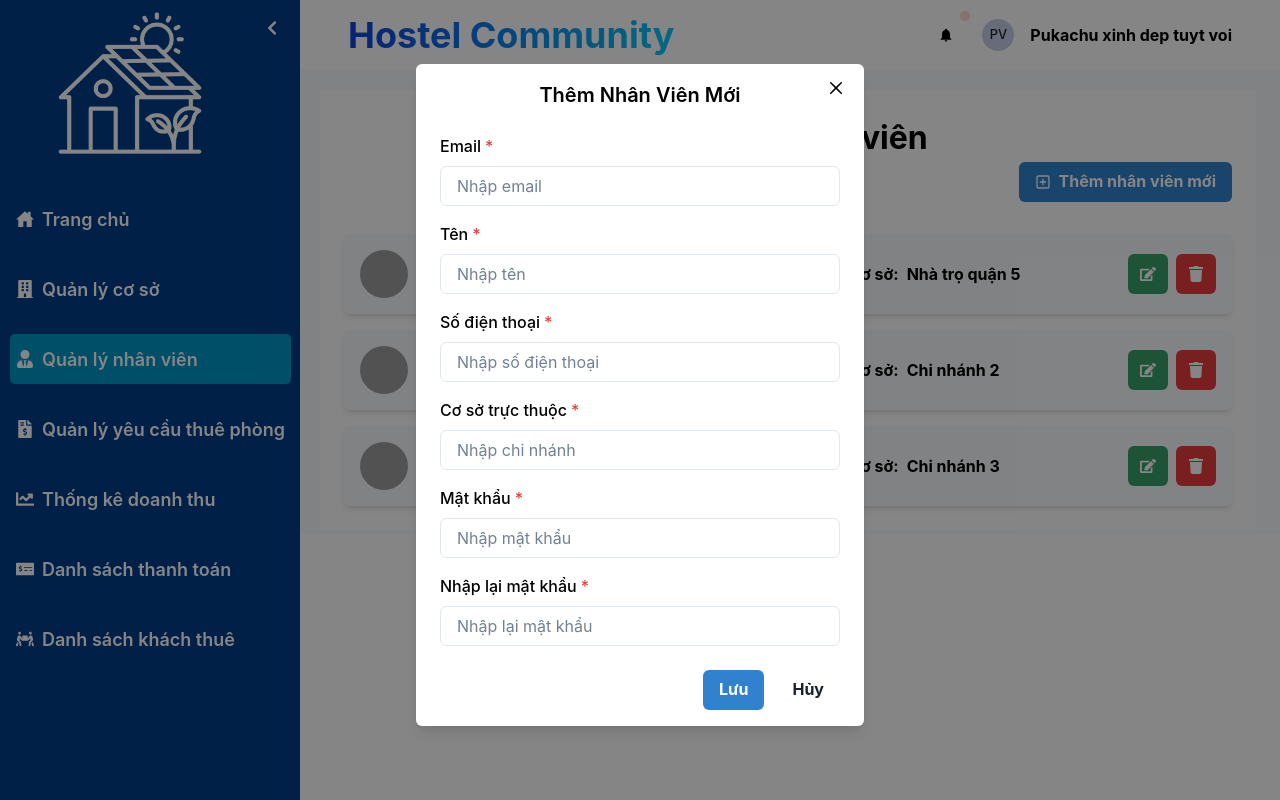
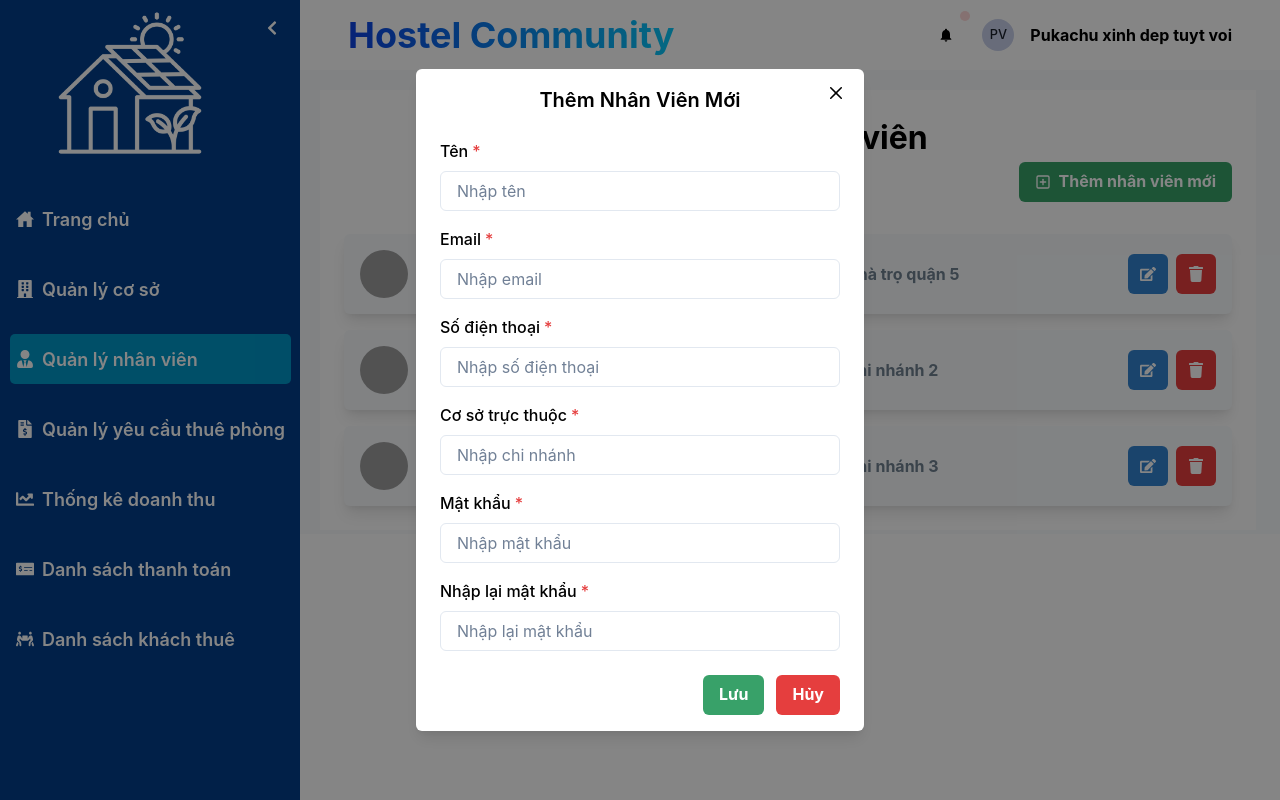
Before and after one commit to lnpu0311/CNPMnangcao, a React (Create React App) app in the folder client/: page /employee-management in a window 1280 px wide. Both pictures are taken after a click on the button "Thêm nhân viên mới". Built offline with nearby package versions, Linux system fonts and the light colour scheme; grey boxes are pictures that could not be loaded.

Commit message:
hỏng biết...

```diff
--- a/client/src/landlord/EmployeeManagement.js
+++ b/client/src/landlord/EmployeeManagement.js
@@ -25,7 +25,7 @@ import {
   useColorModeValue,
 } from "@chakra-ui/react";
 import { FaEdit, FaTrash, FaSave } from "react-icons/fa";
-import { PlusSquareIcon } from "@chakra-ui/icons";
+import { EditIcon, PlusSquareIcon } from "@chakra-ui/icons";
 
 const EmployeeManagement = () => {
   const toast = useToast();
@@ -163,7 +163,6 @@ const EmployeeManagement = () => {
       isClosable: true,
     });
   };
-  const backgroundColor = useColorModeValue("brand.2", "brand.4");
   return (
     <Box>
       <Text fontSize="xx-large" fontWeight="bold" as={"h2"}>
@@ -173,20 +172,31 @@ const EmployeeManagement = () => {
       {/* Add New Employee */}
       <Flex justifyContent={"flex-end"} mb={8}>
         <Button
-          colorScheme="blue"
+          colorScheme="green"
           onClick={handleAddNew}
           leftIcon={<PlusSquareIcon />}
         >
           Thêm nhân viên mới
         </Button>
 
-        <Modal isOpen={isOpen} onClose={onClose}>
+        <Modal isCentered isOpen={isOpen} onClose={onClose}>
           <ModalOverlay />
           <ModalContent>
             <ModalHeader textAlign={"center"}>Thêm Nhân Viên Mới</ModalHeader>
             <ModalCloseButton />
             <ModalBody>
               <Stack spacing={4}>
+                <FormControl isRequired isInvalid={!!errors.name}>
+                  <FormLabel>Tên</FormLabel>
+                  <Input
+                    name="name"
+                    type="text"
+                    value={formData.name}
+                    onChange={handleInputChange}
+                    placeholder="Nhập tên"
+                  />
+                  <FormErrorMessage>{errors.name}</FormErrorMessage>
+                </FormControl>
                 <FormControl isRequired isInvalid={!!errors.email}>
                   <FormLabel>Email</FormLabel>
                   <Input
@@ -197,17 +207,6 @@ const EmployeeManagement = () => {
                     placeholder="Nhập email"
                   />
                   <FormErrorMessage>{errors.email}</FormErrorMessage>
-                </FormControl>
-                <FormControl isRequired isInvalid={!!errors.name}>
-                  <FormLabel>Tên</FormLabel>
-                  <Input
-                    name="name"
-                    type="text"
-                    value={formData.name}
-                    onChange={handleInputChange}
-                    placeholder="Nhập tên"
-                  />
-                  <FormErrorMessage>{errors.name}</FormErrorMessage>
                 </FormControl>
 
                 <FormControl isRequired isInvalid={!!errors.phone}>
@@ -260,10 +259,10 @@ const EmployeeManagement = () => {
             </ModalBody>
 
             <ModalFooter>
-              <Button colorScheme="blue" mr={3} onClick={handleSubmit}>
+              <Button colorScheme="green" mr={3} onClick={handleSubmit}>
                 Lưu
               </Button>
-              <Button variant="ghost" onClick={onClose}>
+              <Button colorScheme="red" onClick={onClose}>
                 Hủy
               </Button>
             </ModalFooter>
@@ -276,8 +275,8 @@ const EmployeeManagement = () => {
         <Stack spacing={4}>
           {employees.map((employee) => (
             <Flex
-              boxShadow="md"
-              bg={backgroundColor}
+              boxShadow="lg"
+              bg={"brand.2"}
               key={employee.id}
               justify="space-between"
               align="center"
@@ -290,7 +289,7 @@ const EmployeeManagement = () => {
                   name={employee.name}
                   src="https://bit.ly/broken-link"
                 />
-                <Text fontWeight="bold" mr={4}>
+                <Text textColor={"brand.4"} fontWeight="bold" mr={4}>
                   {employee.name}
                 </Text>
               </Flex>
@@ -299,12 +298,12 @@ const EmployeeManagement = () => {
                 <Text fontWeight="bold" mr={2}>
                   Số điện thoại:
                 </Text>
-                <Text fontWeight="bold" mr={4}>
+                <Text textColor="brand.4" fontWeight="bold" mr={4}>
                   {employee.phone}
                 </Text>
               </Flex>
 
-              <Flex flex="2" align="center">
+              <Flex flex="3" align="center">
                 <Text fontWeight="bold" mr={2}>
                   Cơ sở:
                 </Text>
@@ -315,9 +314,10 @@ const EmployeeManagement = () => {
                       handleHostelChange(employee.id, e.target.value)
                     }
                     placeholder="Sửa cơ sở trực thuộc"
+                    textColor={"black"}
                   />
                 ) : (
-                  <Text>{employee.hostel}</Text>
+                  <Text textColor={"brand.4"}>{employee.hostel}</Text>
                 )}
               </Flex>
 
@@ -326,14 +326,14 @@ const EmployeeManagement = () => {
                   <IconButton
                     aria-label="Lưu"
                     icon={<FaSave />}
-                    colorScheme="green"
+                    colorScheme="blue"
                     onClick={() => saveHostelChange(employee.id)}
                   />
                 ) : (
                   <IconButton
                     aria-label="Chỉnh Sửa"
                     icon={<FaEdit />}
-                    colorScheme="green"
+                    colorScheme="blue"
                     onClick={() => toggleEdit(employee.id)}
                   />
                 )}
--- a/client/src/landlord/Home.js
+++ b/client/src/landlord/Home.js
@@ -116,6 +116,7 @@ function HomeLayout() {
   const handleLogout = () => {
     localStorage.removeItem("token");
     setIsAuthenticated(false);
+    navigate(`/register`);
   };
 
   const toggleNav = () => {
@@ -220,7 +221,7 @@ function HomeLayout() {
         <DrawerOverlay />
         <DrawerContent textColor={"white"}>
           <DrawerCloseButton />
-          <DrawerBody bg={"brand.300"}>
+          <DrawerBody bg={"brand.800"}>
             <VStack align="start">
               <Flex alignItems="center" gap={2}>
                 <Avatar
@@ -261,7 +262,6 @@ function HomeLayout() {
                       fontWeight="600"
                       marginBlock="10px"
                       backgroundColor={isActive ? "brand.500" : "transparent"}
-                      textColor={isActive ? "white" : "white"}
                       transition="background-color 0.2s ease"
                       _hover={{
                         backgroundColor: isActive ? "brand.600" : "#0077b6",
@@ -269,7 +269,7 @@ function HomeLayout() {
                       }}
                     >
                       <Box as="span">{item.icon}</Box>
-                      <Text>{item.name}</Text>
+                      <Text textColor="white">{item.name}</Text>
                     </Flex>
                   )}
                 </NavLink>
--- a/client/src/landlord/HostelManagement.js
+++ b/client/src/landlord/HostelManagement.js
@@ -61,14 +61,13 @@ const FacilityItem = ({ facility }) => {
           </Text>
         </Box>
       </Flex>
-      <Button onClick={handleEditClick} variant={"solid"} colorScheme="green">
+      <Button onClick={handleEditClick} variant={"solid"} colorScheme="blue">
         Chỉnh sửa
       </Button>
     </Flex>
   );
 };
 
-// Component HostelManagement
 const HostelManagement = () => {
   const [facilities, setFacilities] = useState([]);
   const { isOpen, onOpen, onClose } = useDisclosure();
@@ -139,7 +138,11 @@ const HostelManagement = () => {
         </Text>
       </Flex>
       <Flex justifyContent="flex-end" mb={6}>
-        <Button onClick={onOpen} colorScheme="blue" leftIcon={<FaPlusCircle />}>
+        <Button
+          onClick={onOpen}
+          colorScheme="green"
+          leftIcon={<FaPlusCircle />}
+        >
           Thêm cơ sở mới
         </Button>
         <Modal isOpen={isOpen} onClose={onClose} size="lg">
@@ -211,6 +214,9 @@ const HostelManagement = () => {
               <Button colorScheme="green" mr={3} onClick={handleSubmit}>
                 Tạo nhà trọ
               </Button>
+              <Button colorScheme="red" onClick={onClose}>
+                Hủy
+              </Button>
             </ModalFooter>
           </ModalContent>
         </Modal>
--- a/client/src/pages/AuthForm.js
+++ b/client/src/pages/AuthForm.js
@@ -574,13 +574,12 @@ const AuthForm = () => {
                     <Button
                       ml={4}
                       size="sm"
+                      variant={"outline"}
                       colorScheme="blue"
                       onClick={handleResendOTP}
                       isDisabled={!canResend}
                     >
-                      {canResend
-                        ? "Gửi lại mã OTP"
-                        : `Gửi lại sau ${remainingTime}s`}
+                      {canResend ? "Gửi lại OTP" : ` ${remainingTime}s`}
                     </Button>
                   </Flex>
 
@@ -628,7 +627,7 @@ const AuthForm = () => {
             <Heading size="md">
               {signinIn ? "Chưa có tài khoản?" : "Đã có tài khoản?"}
             </Heading>
-            <Text>
+            <Text textColor={"brand.0"}>
               {signinIn
                 ? "Hãy đăng ký để có thể sử dụng dịch vụ của chúng tôi."
                 : "Hãy đăng nhập để sử dụng dịch vụ của chúng tôi."}
```
